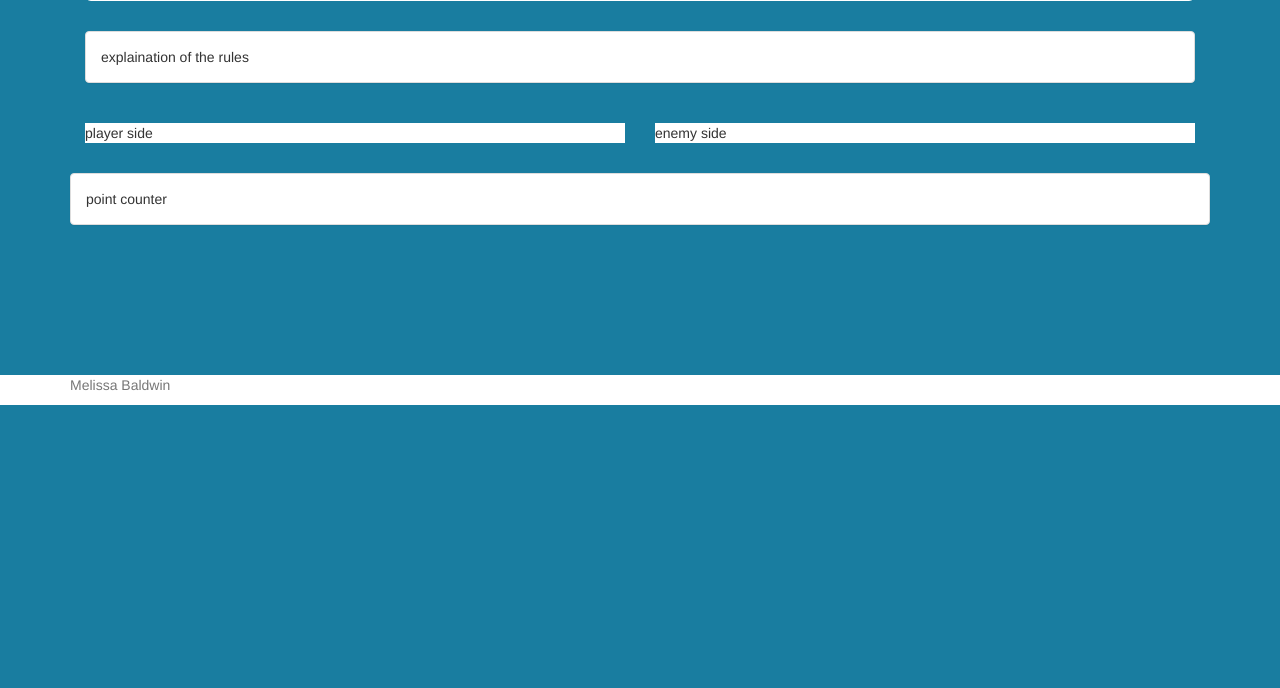
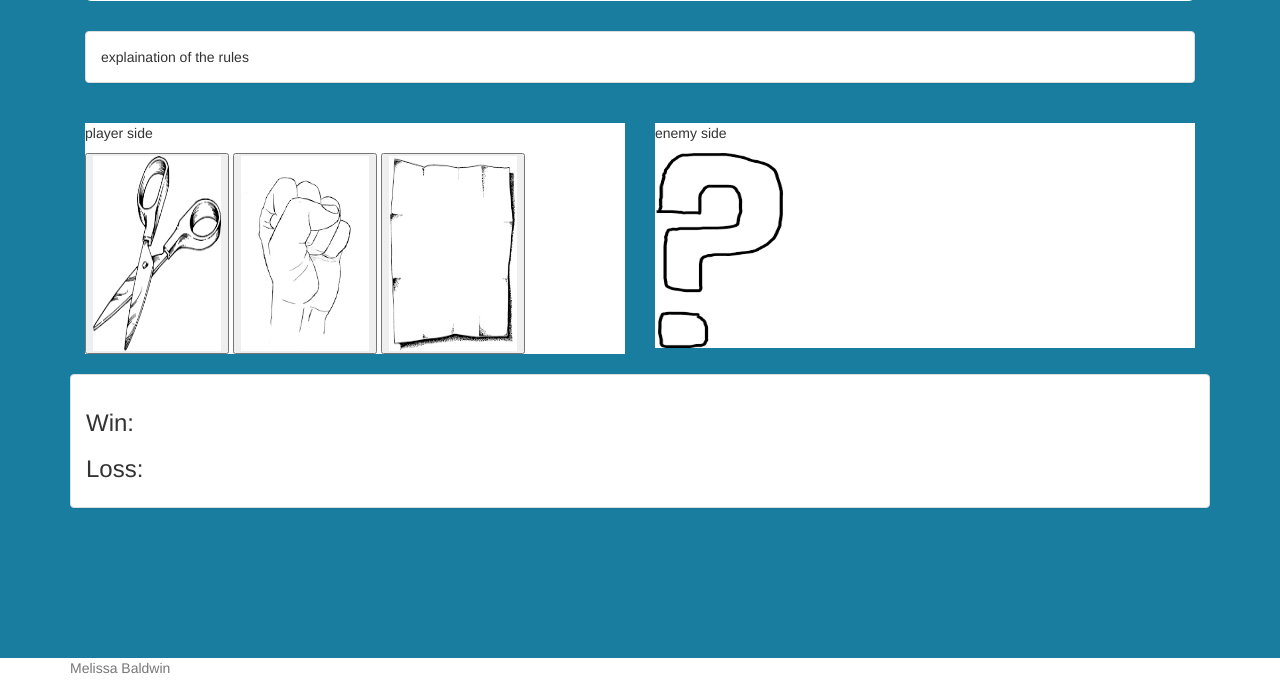
Before and after one commit to Melissa414/rps-multiplayer, a PHP site: page / in a window 1280 px wide. Shown: the part 261-949 px from the top of the page. Before the commit the page ends 666 px from the top, so only its background shows below. Run offline with PHP 8.4, Linux system fonts and the light colour scheme; some libraries are stand-ins or nearby versions.

Commit message:
beginning of javascrict,small changes to html & added pictures

```diff
--- a/css/style.css
+++ b/css/style.css
@@ -5,13 +5,18 @@
 }
 
 .jumbotron{
-    background-color: white;
+  background-color: white;
 }
 
 #player, #enemy {
   background-color: white;
 }
 
+img{
+
+
+}
+
 .footer{
   background-color: white;
   margin-top: 130px;
--- a/index.html
+++ b/index.html
@@ -35,11 +35,17 @@
                         <div class="col-md-6">
                             <div id="player">
                                 <p>player side</p>
+                                <button><img src="images/scissors.png" alt="scissors" style="width:128px;height:195px;"></button>
+
+                                <button><img src="images/rock.png" alt="rock" style="width:128px;height:195px;"></button>
+
+                                <button><img src="images/paper.png" alt="paper" style="width:128px;height:195px;"></button>
                             </div>
                         </div>
                         <div class="col-md-6">
                             <div id="enemy">
                                 <p>enemy side</p>
+                                <img src="images/question2.png" alt="question-mark" style="width:128px;height:195px;">
                             </div>
                         </div>
                     </div>
@@ -47,7 +53,10 @@
                 <br>
                 <div class="panel panel-default">
                     <div class="panel-body">
-                        point counter
+                        <div id="score">
+                        <div><h3>Win: </h3> <span id="win"></span></div>
+                        <div><h3>Loss: </h3> <span id="loss"></span></div>
+                        </div>
                     </div>
                 </div>
             </div>
@@ -58,7 +67,9 @@
                 <p class="text-muted">Melissa Baldwin</p>
             </div>
         </footer>
+        <script src="https://code.jquery.com/jquery-2.2.4.min.js"></script>
         <script src="javascript/app.js"></script>
+        <script src="https://www.gstatic.com/firebasejs/live/3.0/firebase.js"></script>
 </body>
 
 </html>
--- a/javascript/app.js
+++ b/javascript/app.js
@@ -0,0 +1,56 @@
+var config = {
+    apiKey: "AIzaSyAJS4YQWU5DmESeYueG1qH1NGkjv3DncEY",
+    authDomain: "fir-click-counter-7cdb9.firebaseapp.com",
+    databaseURL: "https://fir-click-counter-7cdb9.firebaseio.com",
+    storageBucket: "fir-click-counter-7cdb9.appspot.com",
+  };
+  firebase.initializeApp(config);
+
+var database = firebase.database();
+
+var playerOne = player;
+var playerTwo = enemy;
+
+var scissorsCount = 0;
+var paperCount = 0;
+var rockCount = 0;
+
+var score = 0;
+var win = 0;
+var loss = 0;
+var tie = 0;
+// console.log("ready to go")
+
+
+$(document).ready(function() {
+
+
+
+//the outcomes if player one picks
+  function pickAnImage(result){
+    var playerOne = playerTwo[Math.floor(math.random() * playerTwo.length)];
+
+      if ((playerOne == "rock") && (playerTwo == "scissors")){
+        win++;
+
+      }else if ((playerOne == "scissors") && (playerTwo == "paper")){
+        win++;
+
+      }else if ((playerOne == "paper") && (playerTwo == "rock")){
+        win++;
+
+      }else if ((playerOne == "rock") && (playerTwo == "paper")){
+        loss++;
+
+      }else if ((playerOne == "paper") && (playerTwo == "scissors")){
+        loss++;
+
+      }else if ((playerOne == "scissors") && (playerTwo == "rock")){
+        loss++;
+
+      }else if (playerOne == playerTwo){
+        tie++;
+
+      }
+
+});
```
Also changed, not shown: images/paper.png (added), images/question.png (added), images/question2.png (added), images/rock.png (added), images/scissors.png (added).
